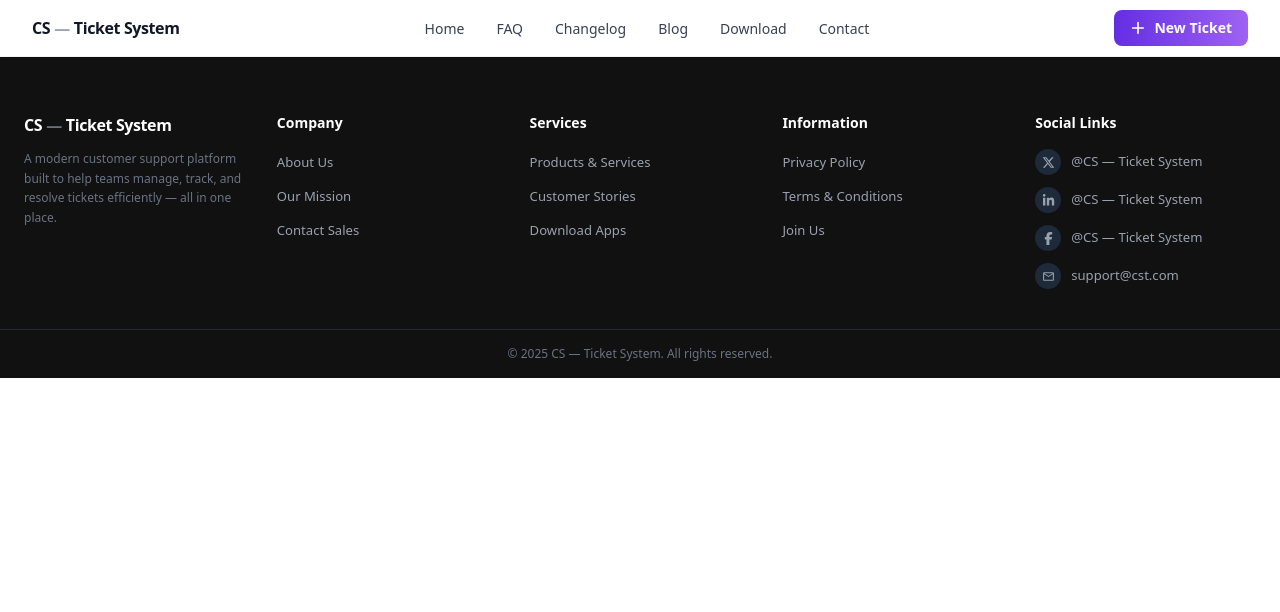
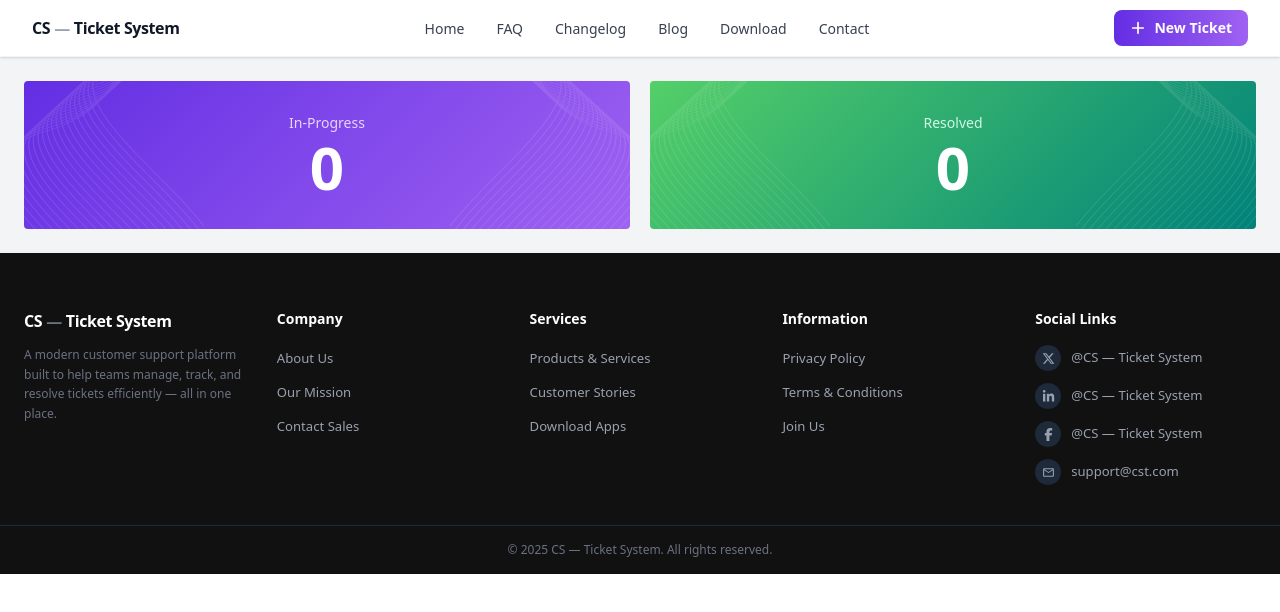
Before and after one commit to ziaul-hoque4820/CS-Ticket-System, a React (Vite) app: page / in a window 1280 px wide. Shown: the top 612 px of the page. Built offline with nearby package versions, Linux system fonts and the light colour scheme.

Commit message:
Banner section design done

```diff
--- a/src/App.jsx
+++ b/src/App.jsx
@@ -1,11 +1,13 @@
 import React from 'react'
 import Navbar from './share/Navbar'
 import Footer from './share/Footer'
+import HeroSection from './component/HeroSection'
 
 function App() {
     return (
         <>
             <Navbar />
+            <HeroSection />
             <Footer />
         </>
     )
--- /dev/null
+++ b/src/component/Banner.jsx
@@ -0,0 +1,58 @@
+import React from 'react'
+import bannerImgInProgress from '../assets/vector1.png';
+
+function Banner() {
+    return (
+        <div className="grid grid-cols-2 gap-5">
+            {/* In-Progress Banner */}
+            <div
+                className="relative rounded-sm overflow-hidden p-8 flex flex-col items-center justify-center min-h-36"
+                style={{ background: "linear-gradient(135deg, #632EE3 0%, #9F62F2 100%)" }}
+            >
+                {/* Left image - normal */}
+                <img
+                    src={bannerImgInProgress}
+                    alt=""
+                    className="absolute bottom-0 left-0 h-full object-contain pointer-events-none select-none"
+                    style={{ opacity: 0.9 }}
+                />
+                {/* Right image - mirrored */}
+                <img
+                    src={bannerImgInProgress}
+                    alt=""
+                    className="absolute bottom-0 right-0 h-full object-contain pointer-events-none select-none"
+                    style={{ opacity: 0.9, transform: 'scaleX(-1)' }}
+                />
+
+                <p className="text-purple-200 text-sm font-medium mb-1 relative z-10">In-Progress</p>
+                <span className="text-white text-6xl font-bold relative z-10">0</span>
+            </div>
+
+            {/* Resolved Banner */}
+            <div
+                className="relative rounded-sm overflow-hidden p-8 flex flex-col items-center justify-center min-h-36"
+                style={{ background: "linear-gradient(135deg, #54CF68 0%, #00827A 100%)" }}
+            >
+                {/* Left image - normal */}
+                <img
+                    src={bannerImgInProgress}
+                    alt=""
+                    className="absolute bottom-0 left-0 h-full object-contain pointer-events-none select-none"
+                    style={{ opacity: 0.9 }}
+                />
+                {/* Right image - mirrored */}
+                <img
+                    src={bannerImgInProgress}
+                    alt=""
+                    className="absolute bottom-0 right-0 h-full object-contain pointer-events-none select-none"
+                    style={{ opacity: 0.9, transform: 'scaleX(-1)' }}
+                />
+
+                <p className="text-emerald-100 text-sm font-medium mb-1 relative z-10">Resolved</p>
+                <span className="text-white text-6xl font-bold relative z-10">0</span>
+            </div>
+        </div>
+    )
+}
+
+export default Banner
--- /dev/null
+++ b/src/component/HeroSection.jsx
@@ -0,0 +1,14 @@
+import React from 'react'
+import Banner from './Banner'
+
+function HeroSection() {
+    return (
+        <section className='bg-gray-100 p-6 font-sans'>
+            <div className='max-w-7xl mx-auto space-y-6'>
+                <Banner />
+            </div>
+        </section>
+    )
+}
+
+export default HeroSection
```
Also changed, not shown: src/assets/vector1.png (added), src/assets/vector2.png (added).
